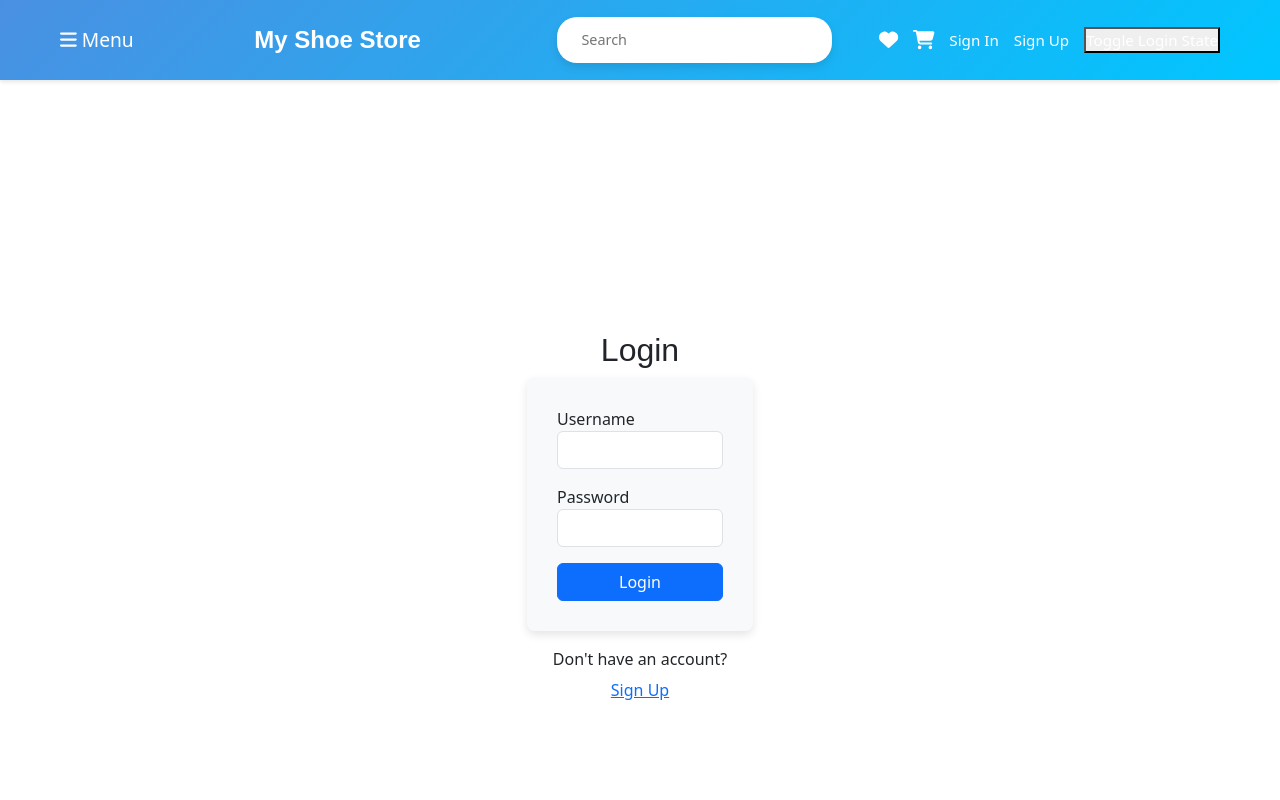
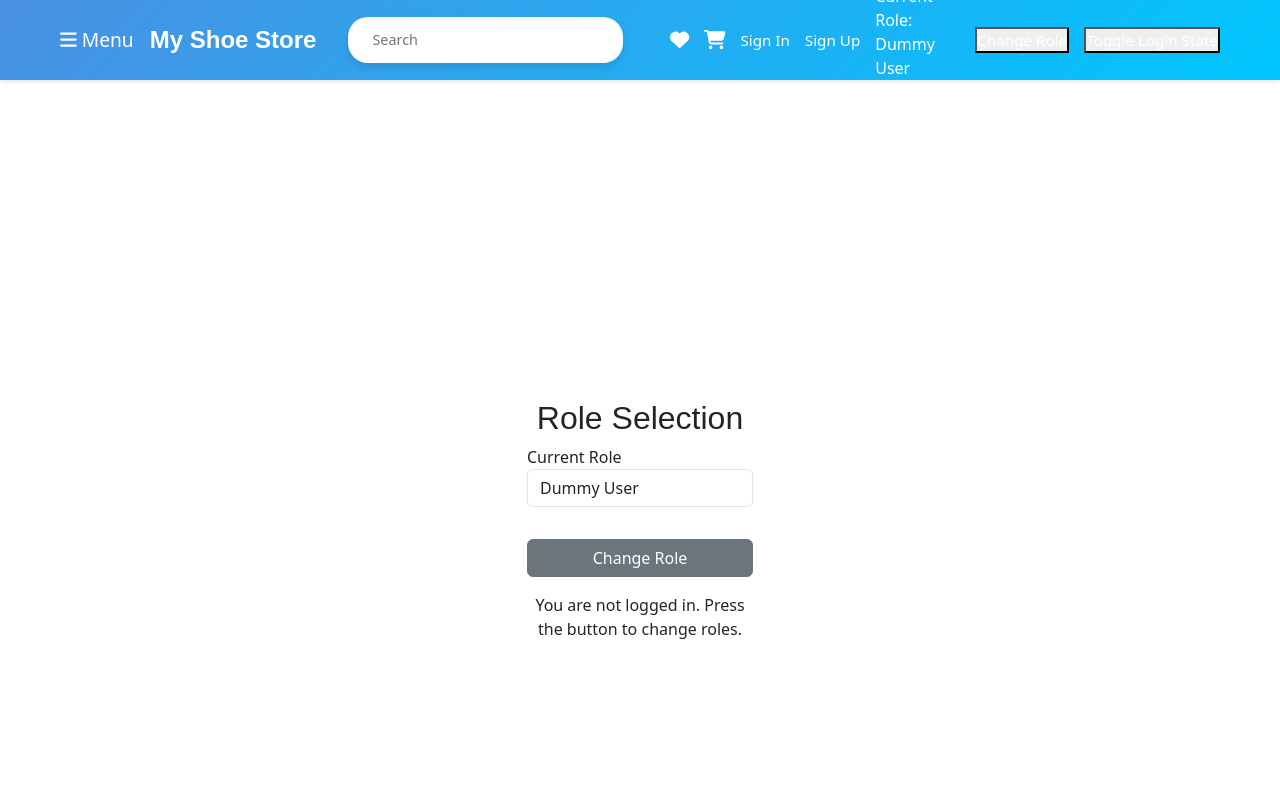
Before and after one commit to shoepify/frontend, a React (Create React App) app: page /login in a window 1280 px wide. Shown: the top 800 px of the page. Built offline with nearby package versions, Linux system fonts and the light colour scheme.

Commit message:
Role based header

```diff
--- a/src/components/Header.jsx
+++ b/src/components/Header.jsx
@@ -8,6 +8,7 @@ const Header = () => {
     const [isLoggedIn, setIsLoggedIn] = useState(false);
     const [showCategories, setShowCategories] = useState(false);
     const [searchQuery, setSearchQuery] = useState('');
+    const [role, setRole] = useState('Dummy User'); // Default role is "Dummy User"
 
     const toggleCategories = () => setShowCategories(!showCategories);
 
@@ -30,6 +31,67 @@ const Header = () => {
     useEffect(() => {
         console.log("isLoggedIn state changed:", isLoggedIn); // Logging state changes
     }, [isLoggedIn]);
+
+    // List of roles to toggle through
+    const roles = ['Dummy User', 'Customer', 'Admin', 'Sales Manager', 'Product Manager'];
+
+    // Function to toggle roles
+    const toggleRole = () => {
+        const currentIndex = roles.indexOf(role);
+        const nextIndex = (currentIndex + 1) % roles.length; // Move to the next role
+        setRole(roles[nextIndex]);
+        console.log("Role changed to:", roles[nextIndex]);
+    };
+
+    // Function to render menu sections based on the role
+    const renderMenuSections = () => {
+        switch (role) {
+            case 'Sales Manager':
+                return (
+                    <>
+                        <li><Link to="/products">Products</Link></li>
+                        <li><Link to="/discounts">Discounts</Link></li>
+                        <li><Link to="/invoices">Invoices</Link></li>
+                    </>
+                );
+            case 'Product Manager':
+                return (
+                    <>
+                        <li><Link to="/header">Header</Link></li>
+                        <li><Link to="/comments">Comments</Link></li>
+                        <li><Link to="/products">Products</Link></li>
+                        <li><Link to="/categories">Categories</Link></li>
+                    </>
+                );
+            case 'Customer':
+            case 'Dummy User': // Both Customer and Dummy User see product categories
+                return (
+                    <>
+                        <li><Link to="/men">Men</Link></li>
+                        <li><Link to="/women">Women</Link></li>
+                        <li><Link to="/kids">Kids</Link></li>
+                        <li><Link to="/sports">Sports</Link></li>
+                        <li><Link to="/classic">Classic</Link></li>
+                    </>
+                );
+            case 'Admin':
+                return (
+                    <>
+                        <li><Link to="/dashboard">Dashboard</Link></li>
+                        <li><Link to="/users">Users</Link></li>
+                        <li><Link to="/settings">Settings</Link></li>
+                    </>
+                );
+            default:
+                return (
+                    <>
+                        <li><Link to="/home">Home</Link></li>
+                        <li><Link to="/about">About</Link></li>
+                        <li><Link to="/contact">Contact</Link></li>
+                    </>
+                );
+        }
+    };
 
     return (
         <>
@@ -78,7 +140,13 @@ const Header = () => {
                             </>
                         )}
 
-                        {/* Toggle Button for Testing */}
+                        {/* Role Display and Toggle Button */}
+                        <p className="current-role">Current Role: {role}</p>
+                        <button onClick={toggleRole} className="text-link">
+                            Change Role
+                        </button>
+
+                        {/* Toggle Button for Testing Login State */}
                         <button onClick={() => setIsLoggedIn(!isLoggedIn)} className="text-link">
                             Toggle Login State
                         </button>
@@ -89,11 +157,7 @@ const Header = () => {
             {/* Dropdown Categories */}
             <div className={`dropdown-categories ${showCategories ? 'show' : ''}`}>
                 <ul className="categories-list">
-                    <li><Link to="/mens">Men's Shoes</Link></li>
-                    <li><Link to="/womens">Women's Shoes</Link></li>
-                    <li><Link to="/kids">Kids' Shoes</Link></li>
-                    <li><Link to="/accessories">Accessories</Link></li>
-                    <li><Link to="/sale">Sale</Link></li>
+                    {renderMenuSections()}
                 </ul>
             </div>
         </>
--- a/src/pages/LoginPage.js
+++ b/src/pages/LoginPage.js
@@ -1,57 +1,38 @@
-// src/pages/LoginPage.js
-
 import React, { useState } from 'react';
-import { useNavigate } from 'react-router-dom';  // Import useNavigate
+import { useNavigate } from 'react-router-dom';
 import '../styles/LoginPage.css';
 
 const LoginPage = () => {
-    const [isSignUp, setIsSignUp] = useState(false);
-    const [username, setUsername] = useState('');
-    const [password, setPassword] = useState('');
-    const [email, setEmail] = useState('');
-    const [role, setRole] = useState('Customer');
-    const navigate = useNavigate();  // Initialize navigation
+    const [role, setRole] = useState('Dummy User'); // Default role is "Dummy User"
+    const navigate = useNavigate();
 
-    // Dummy data for users
-    const dummyUsers = [
-        { username: 'customer', password: 'customer123', role: 'Customer' },
-        { username: 'salesmanager', password: 'sales123', role: 'Sales Manager' },
-        { username: 'productmanager', password: 'product123', role: 'Product Manager' },
-    ];
+    // List of roles to toggle through
+    const roles = ['Dummy User', 'Customer', 'Admin', 'Sales Manager', 'Product Manager'];
 
-    // Toggle between Login and Sign Up
-    const toggleSignUp = () => {
-        setIsSignUp(!isSignUp);
-        setUsername('');
-        setPassword('');
-        setEmail('');
-        setRole('Customer');
-    };
+    // Function to toggle through roles sequentially
+    const toggleRole = () => {
+        const currentIndex = roles.indexOf(role);
+        const nextIndex = (currentIndex + 1) % roles.length; // Move to the next role
+        const nextRole = roles[nextIndex];
+        setRole(nextRole);
 
-    const handleSubmit = (e) => {
-        e.preventDefault();
-
-        if (isSignUp) {
-            console.log("Signing up:", { username, password, email, role });
-            // Add sign-up logic here if needed
-        } else {
-            // Validate login
-            const user = dummyUsers.find(
-                (user) => user.username === username && user.password === password
-            );
-
-            if (user) {
-                console.log("Logging in:", { username, password });
-                // Navigate to the corresponding page based on user role
-                if (user.role === 'Customer') {
-                    navigate('/');  // Route to HomePage for Customer
-                } else if (user.role === 'Sales Manager') {
-                    navigate('/sales-manager');  // Route to SalesManagerPage
-                } else if (user.role === 'Product Manager') {
-                    navigate('/product-manager');  // Route to ProductManagerPage
-                }
-            } else {
-                alert("Invalid username or password");  // Show alert if credentials are wrong
+        // Navigate to the appropriate page if the role is not "Dummy User"
+        if (nextRole !== 'Dummy User') {
+            switch (nextRole) {
+                case 'Customer':
+                    navigate('/');  // Redirect to HomePage for Customer
+                    break;
+                case 'Admin':
+                    navigate('/admin');  // Redirect to AdminPage
+                    break;
+                case 'Sales Manager':
+                    navigate('/sales-manager');  // Redirect to SalesManagerPage
+                    break;
+                case 'Product Manager':
+                    navigate('/product-manager');  // Redirect to ProductManagerPage
+                    break;
+                default:
+                    break;
             }
         }
     };
@@ -60,72 +41,25 @@ const LoginPage = () => {
         <div className="login-container my-5">
             <div className="row justify-content-center">
                 <div className="col-md-6">
-                    <h2>{isSignUp ? 'Sign Up' : 'Login'}</h2>
-                    <form onSubmit={handleSubmit}>
-                        <div className="form-group mb-3">
-                            <label>Username</label>
-                            <input
-                                type="text"
-                                className="form-control"
-                                value={username}
-                                onChange={(e) => setUsername(e.target.value)}
-                                required
-                            />
-                        </div>
+                    <h2>Role Selection</h2>
+                    <div className="form-group mb-3">
+                        <label>Current Role</label>
+                        <p className="form-control">{role}</p>
+                    </div>
 
-                        {/* Email field for Sign Up */}
-                        {isSignUp && (
-                            <div className="form-group mb-3">
-                                <label>Email</label>
-                                <input
-                                    type="email"
-                                    className="form-control"
-                                    value={email}
-                                    onChange={(e) => setEmail(e.target.value)}
-                                    required
-                                />
-                            </div>
-                        )}
+                    {/* Button to toggle role */}
+                    <button
+                        onClick={toggleRole}
+                        className="btn btn-secondary w-100 mt-3"
+                    >
+                        Change Role
+                    </button>
 
-                        <div className="form-group mb-3">
-                            <label>Password</label>
-                            <input
-                                type="password"
-                                className="form-control"
-                                value={password}
-                                onChange={(e) => setPassword(e.target.value)}
-                                required
-                            />
-                        </div>
-
-                        {/* Role selection for Sign Up */}
-                        {isSignUp && (
-                            <div className="form-group mb-3">
-                                <label>Select Role</label>
-                                <select
-                                    className="form-control"
-                                    value={role}
-                                    onChange={(e) => setRole(e.target.value)}
-                                >
-                                    <option value="Customer">Customer</option>
-                                    <option value="Admin">Admin</option>
-                                    <option value="Sales Manager">Sales Manager</option>
-                                    <option value="Product Manager">Product Manager</option>
-                                </select>
-                            </div>
-                        )}
-
-                        <button type="submit" className="btn btn-primary w-100">
-                            {isSignUp ? 'Sign Up' : 'Login'}
-                        </button>
-                    </form>
-
-                    {/* Toggle button between Login and Sign Up */}
+                    {/* Message about the current role */}
                     <p className="text-center mt-3">
-                        {isSignUp ? 'Already have an account?' : "Don't have an account?"}
-                        <button onClick={toggleSignUp} className="btn btn-link">
-                            {isSignUp ? 'Login' : 'Sign Up'}
-                        </button>
+                        {role === 'Dummy User'
+                            ? 'You are not logged in. Press the button to change roles.'
+                            : `You are logged in as: ${role}`}
                     </p>
                 </div>
             </div>
```
